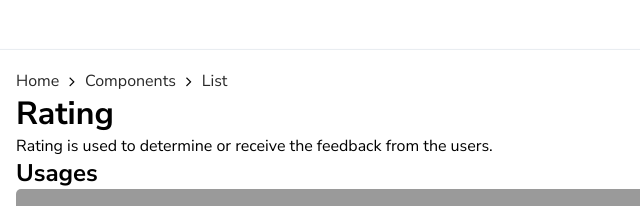
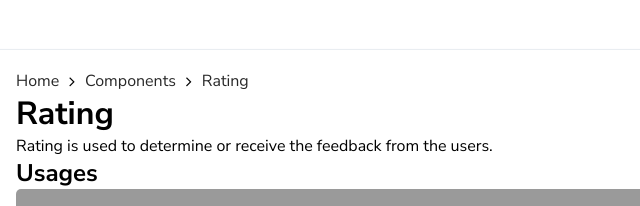
Before and after one commit to spraveenofficial/componentLibrary, a plain HTML site: page components/Rating/index.html in a window 1280 px wide. Shown: the top 206 px of the page, 288-928 px from the left. Drawn offline with nearby package versions, Linux system fonts and the light colour scheme.

Commit message:
Fixed: Breadcumb link

```diff
--- a/components/Rating/index.html
+++ b/components/Rating/index.html
@@ -85,7 +85,7 @@
             <i class="fa fa-angle-right" aria-hidden="true"></i>
             <a href="../../pages/get-started">Components</a>
             <i class="fa fa-angle-right" aria-hidden="true"></i>
-            <a href="./index.html">List</a>
+            <a href="./index.html">Rating</a>
           </div>
           <div class="content_header">
             <h1>Rating</h1>
```
